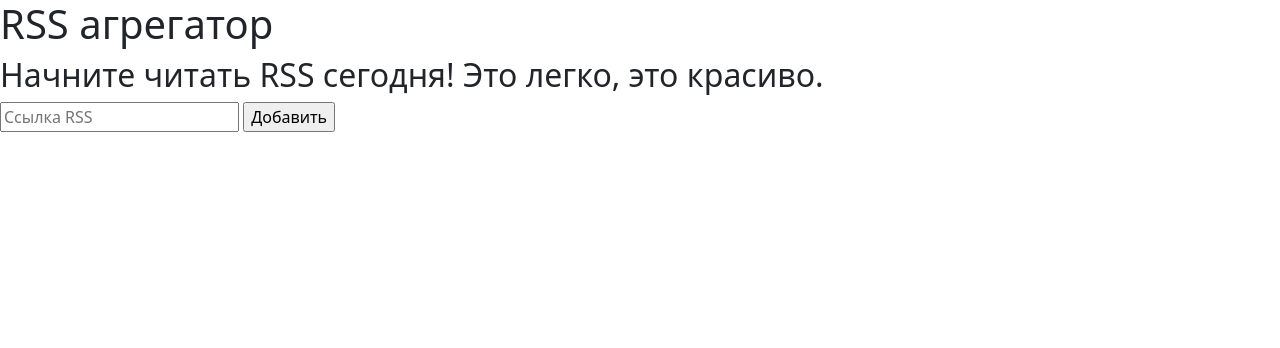
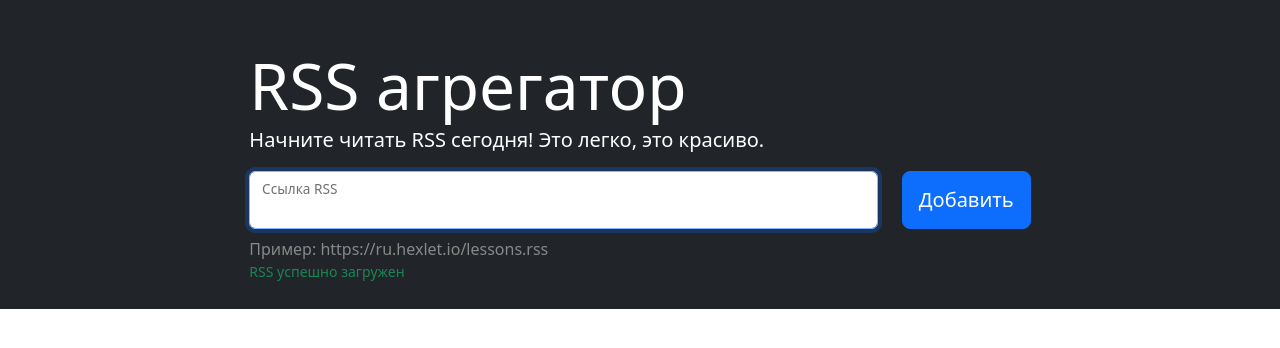
Before and after one commit to anawachovski/frontend-project-11, a website built with webpack: page index.html in a window 1280 px wide. Built offline with nearby package versions, Linux system fonts and the light colour scheme.

Commit message:
update index.html

```diff
--- a/index.html
+++ b/index.html
@@ -5,17 +5,37 @@
 		  <meta name="viewport" content="width=device-width, initial-scale=1">
         <title>Webpack App</title>
     </head>
-    <body>
-        <h1>RSS агрегатор</h1>
-        <h2>
-					Начните читать RSS сегодня! Это легко, это красиво.
-				</h2>
-				<div class="form">
-					<form action="">
-						<input type="text" placeholder="Ссылка RSS">
-						<input type="submit" value="Добавить">
-					</form>
-				</div>
+    <body class="d-flex flex-column min-vh-100">
+			<main class="flex-grow-1">
+				<section class="container-fluid bg-dark p-5">
+					<div class="row">
+						<div class="col-10 col-lg-8 mx-auto text-white">
+							<h1 class="display-3 mb-0">RSS агрегатор</h1>
+							<p class="lead">
+								Начните читать RSS сегодня! Это легко, это красиво.
+							</p>
+							<form action="" class="rcc-form text-body">
+								<div class="row">
+									<div class="col">
+										<div class="form-floating">
+											<input type="text" autofocus required name="url" aria-label="url" class="form-control w-100" placeholder="Ссылка RSS" id="url-input" autocomplete="off">
+											<label for="url-input">Ссылка RSS</label>
+										</div>
+									</div>
+									<div class="col-auto">
+										<button type="submit" aria-label="add" class="h-100 btn btn-lg btn-primary px=sm-5">Добавить</button>
+									</div>
+								</div>
+							</form>
+							<p class="mt-2 mb-0" style="color: #888">
+								Пример: https://ru.hexlet.io/lessons.rss
+							</p>
+							<p class="feedback m-0 position-absolute small text-success">RSS успешно загружен</p>
+						</div>
+					</div>
+				</section>
+			</main>
+
     </body>
 
 </html>
```
